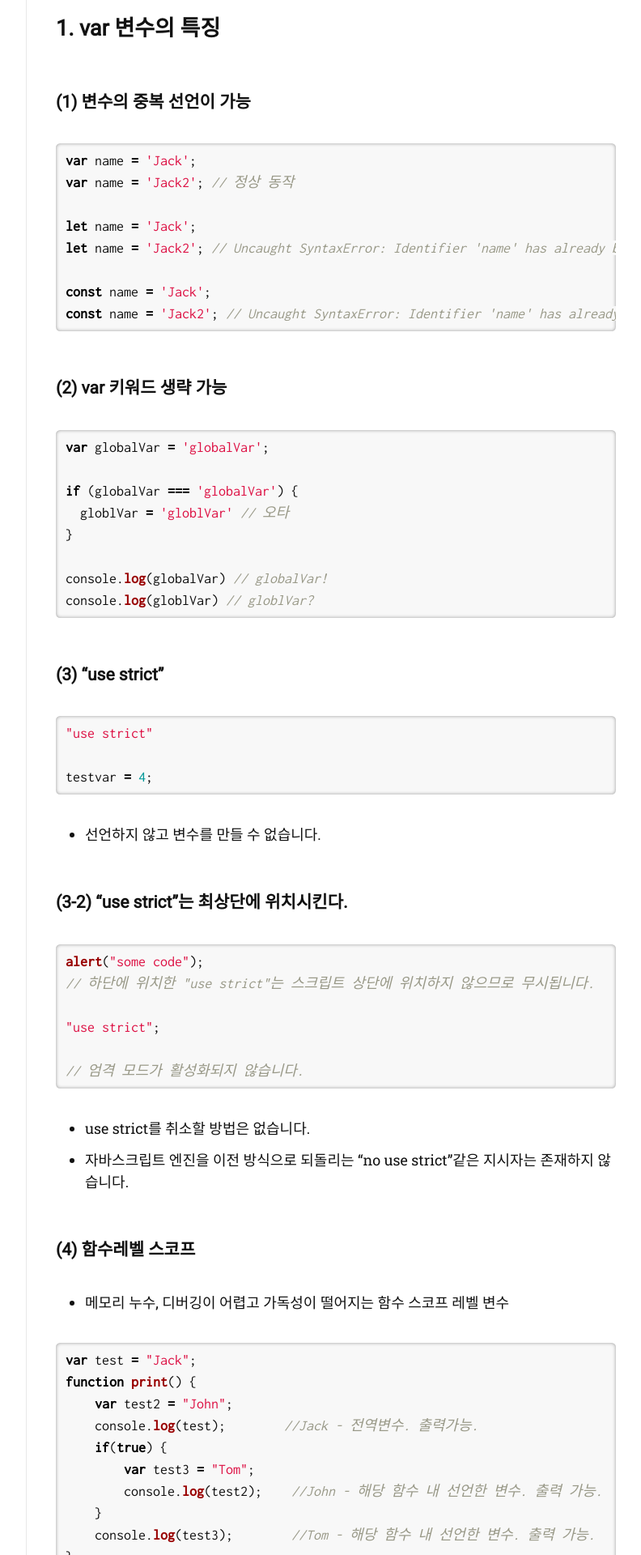
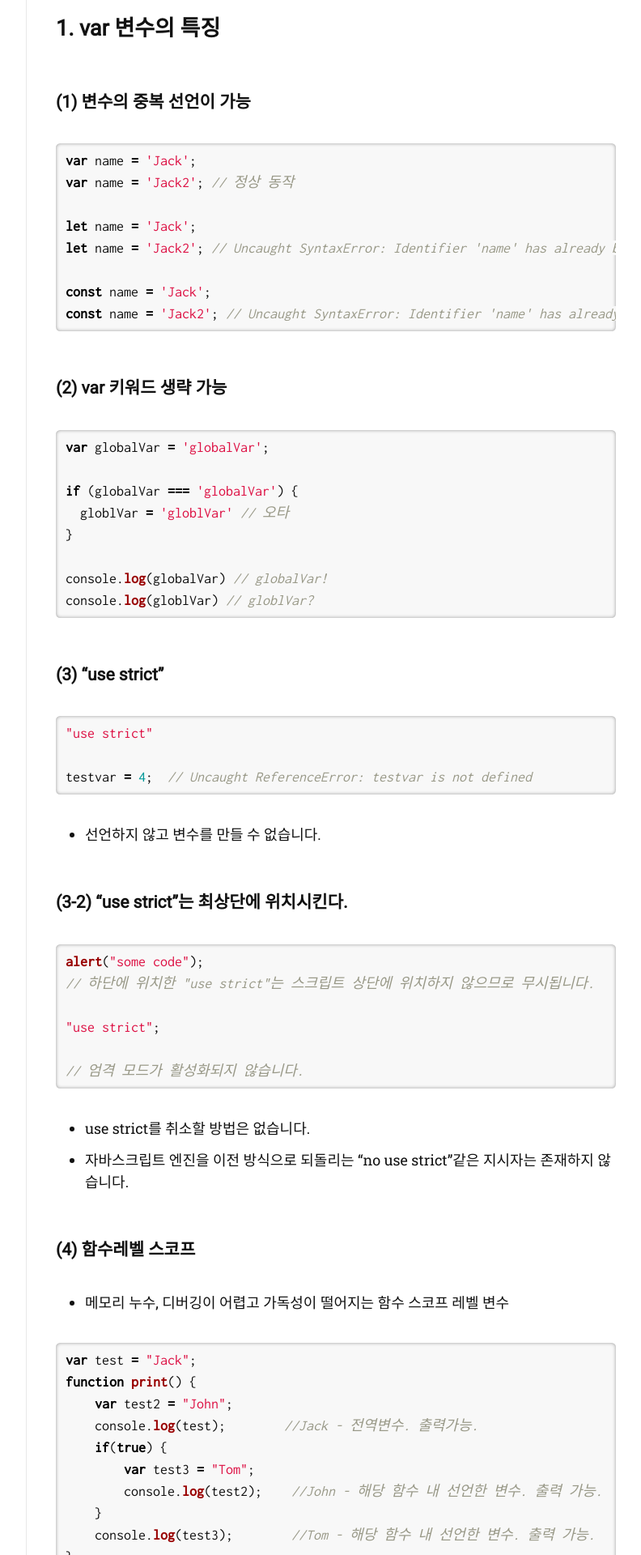
Before and after one commit to ha-jae-geun/jaegeunha94.github.io, a Jekyll site: the page built from _posts/2021-06-27-variable.md, in a window 1280 px wide. Shown: the part 1289-3209 px from the top of the page at 81% size, without its empty margins (357-1149 px from the left). Built offline with Jekyll 4.4.1, drawn with Linux system fonts in a browser that asks for light colours; nearby versions of some CDN libraries; some web fonts are replaced.

Commit message:
Update 2021-06-27-variable.md

````diff
--- a/_posts/2021-06-27-variable.md
+++ b/_posts/2021-06-27-variable.md
@@ -63,7 +63,7 @@ console.log(globlVar) // globlVar?
 ```javascript
 "use strict"
 
-testvar = 4;
+testvar = 4;  // Uncaught ReferenceError: testvar is not defined
 ```
 * 선언하지 않고 변수를 만들 수 없습니다.
 
````
